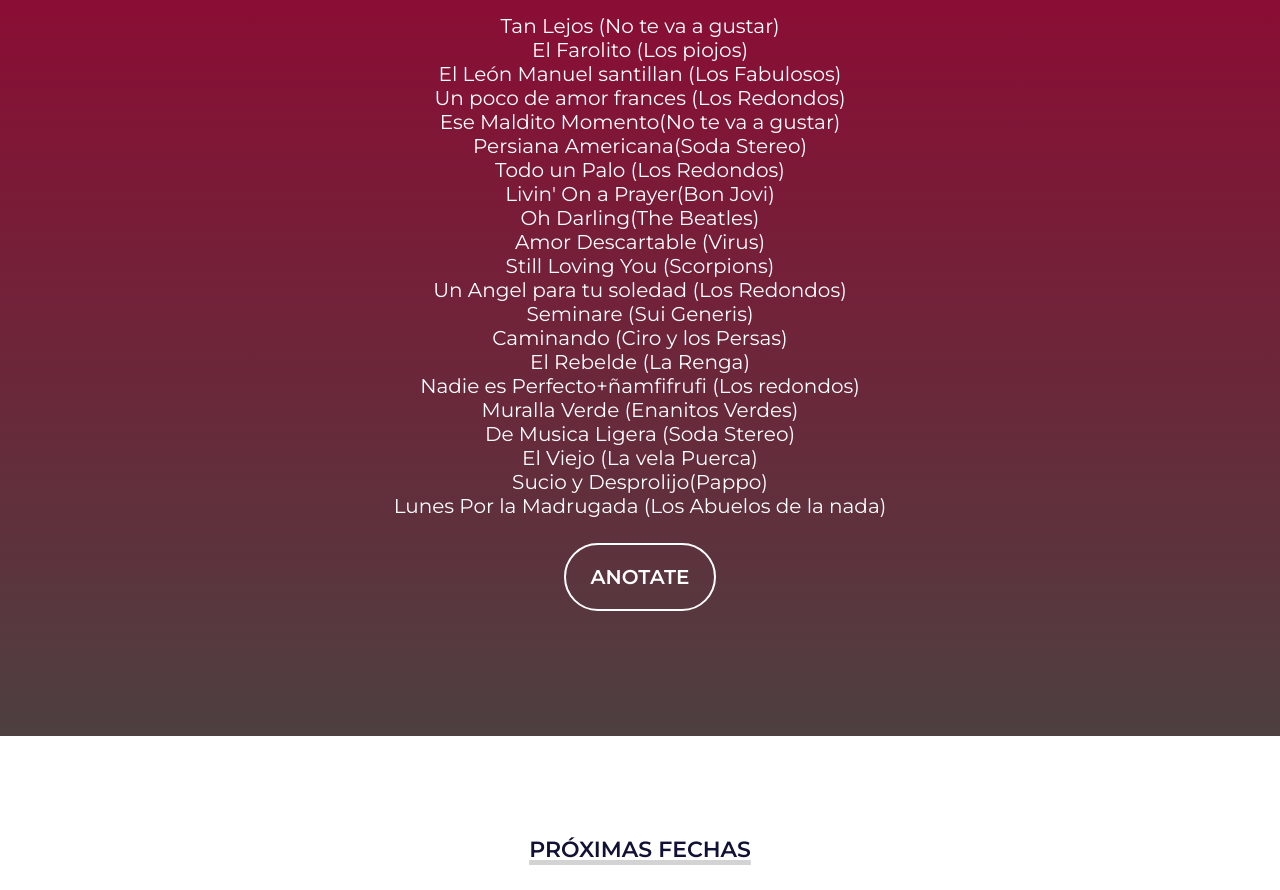
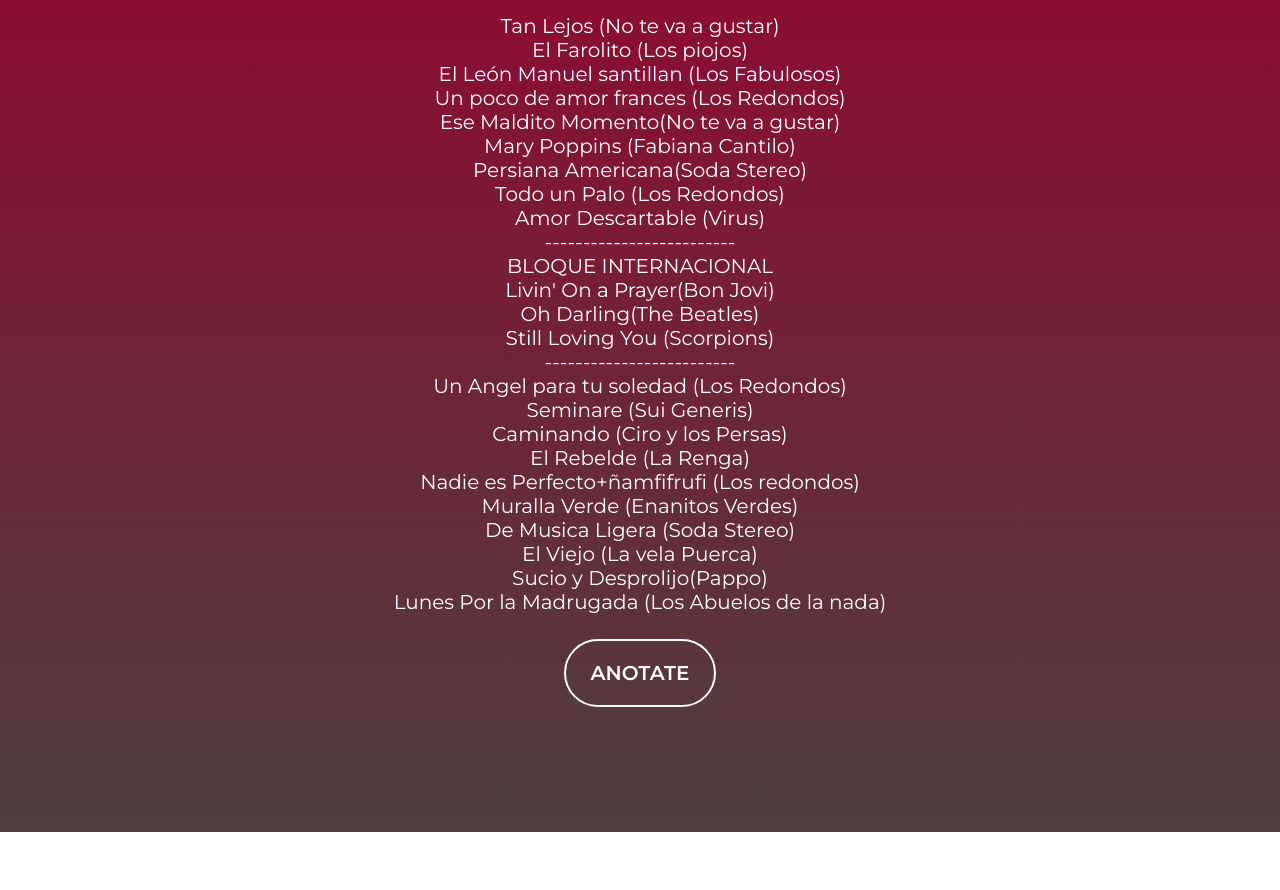
Before and after one commit to Magixduoacustico/Magix, a plain HTML site: page index.html in a window 1280 px wide. Shown: the part 2240-3130 px from the top of the page. Drawn offline with Linux system fonts and the light colour scheme; grey boxes are pictures that could not be loaded.

Commit message:
index.html

```diff
--- a/index.html
+++ b/index.html
@@ -120,12 +120,16 @@ Te invitamos a participar de esta experiencia, donde vos también sos parte del
                  <div class="info"><p> <span class="lista"> </span> El León Manuel santillan (Los Fabulosos)</p>   </div>
    <div class="info"><p> <span class="lista"> </span> Un poco de amor frances (Los Redondos)</p>   </div>
    <div class="info"><p> <span class="lista"> </span> Ese Maldito Momento(No te va a gustar)</p>   </div>
+                  <div class="info">   <p> <span class="lista"> </span> Mary Poppins (Fabiana Cantilo)</p>         </div>
    <div class="info"><p> <span class="lista"> </span> Persiana Americana(Soda Stereo)</p>   </div>
    <div class="info"><p> <span class="lista"> </span> Todo un Palo (Los Redondos)</p>   </div>
+    <div class="info"><p> <span class="lista"> </span> Amor Descartable (Virus)</p>   </div>
+                 <div class="info"><p> <span class="lista"> </span> -------------------------</p>   </div>
+                  <div class="info"><p> <span class="lista"> </span> BLOQUE INTERNACIONAL</p>   </div>
    <div class="info"><p> <span class="lista"> </span> Livin' On a Prayer(Bon Jovi)</p>   </div>
     <div class="info"><p> <span class="lista"> </span> Oh Darling(The Beatles)</p>   </div>
-   <div class="info"><p> <span class="lista"> </span> Amor Descartable (Virus)</p>   </div>
    <div class="info"><p> <span class="lista"> </span> Still Loving You (Scorpions)</p>   </div>
+ <div class="info"><p> <span class="lista"> </span> -------------------------</p>   </div>
    <div class="info"><p> <span class="lista"> </span> Un Angel para tu soledad (Los Redondos)</p>   </div>
    <div class="info"><p> <span class="lista"> </span> Seminare (Sui Generis)</p>   </div>
    <div class="info"><p> <span class="lista"> </span> Caminando (Ciro y los Persas)</p>   </div>
```
